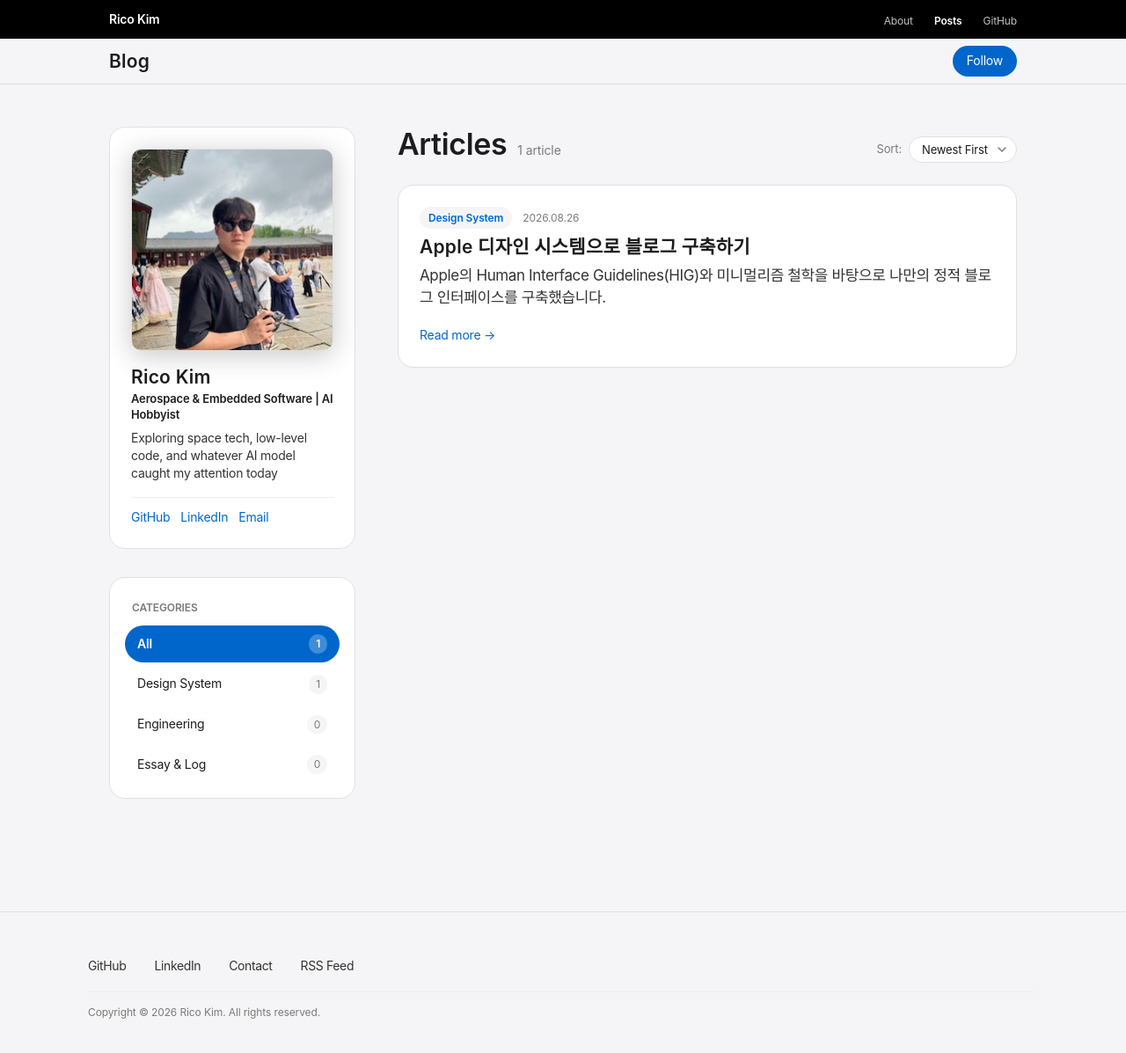
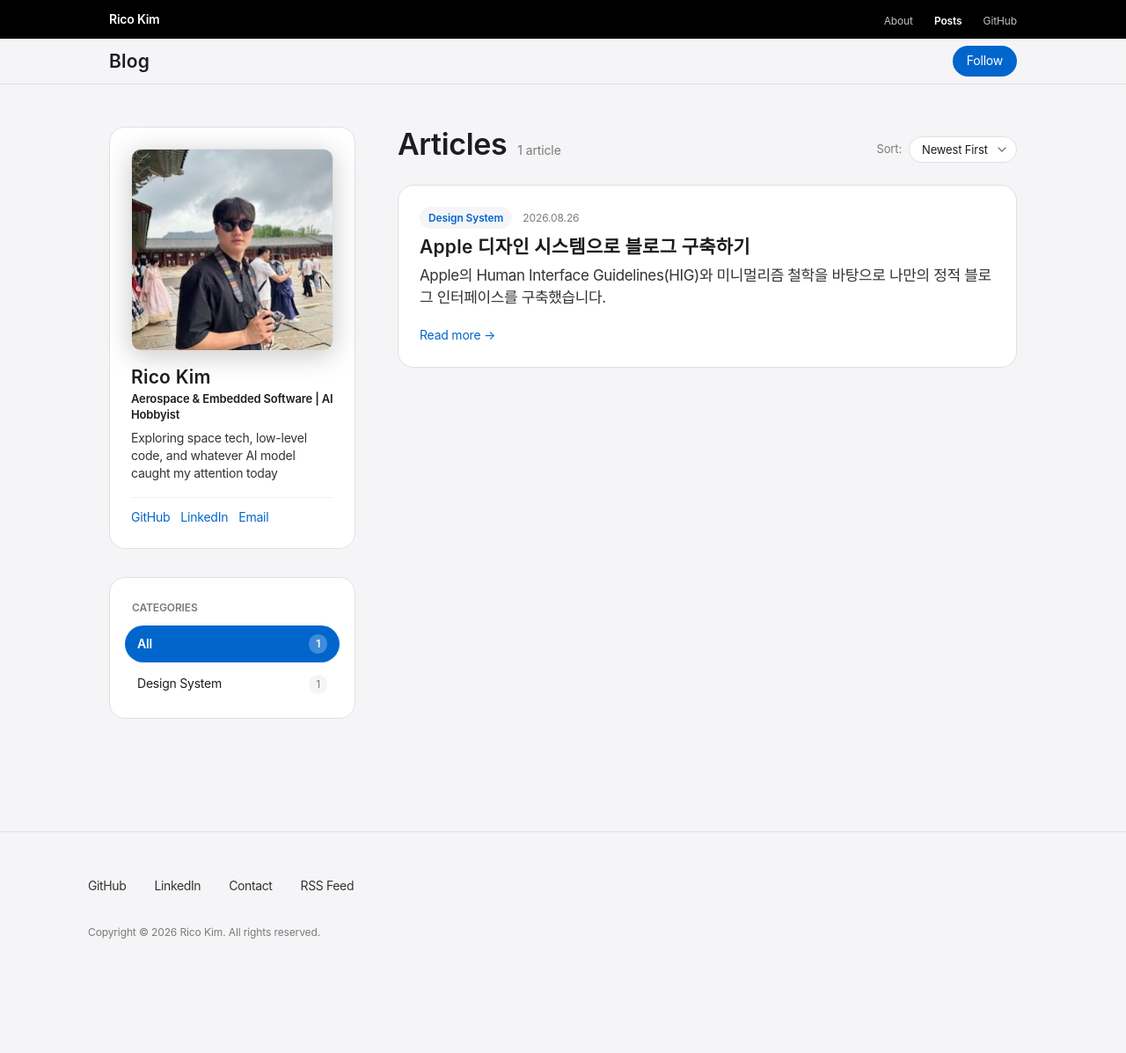
Before and after one commit to RicoKim328/RicoKim328.github.io, a Jekyll site: the page built from index.html, in a window 1280 px wide and 1221 px high. Shown: the top 1197 px of the window at 88% size. Built offline with Jekyll 4.4.1, drawn with Linux system fonts in a browser that asks for light colours; some web fonts are replaced.

Commit message:
Clean up Jekyll assets, RSS feed, and dynamic categories
Move images to assets/images with space-free names, add feed.xml
and Gemfile/.gitignore, and generate sidebar categories from posts.

Co-authored-by: Rico Kim <hzspir@gmail.com>

```diff
--- /dev/null
+++ b/Gemfile
@@ -0,0 +1,4 @@
+source "https://rubygems.org"
+
+gem "github-pages", group: :jekyll_plugins
+gem "webrick", "~> 1.8"
--- a/_config.yml
+++ b/_config.yml
@@ -14,3 +14,11 @@ highlighter: rouge
 kramdown:
   input: GFM
   syntax_highlighter: rouge
+
+exclude:
+  - Gemfile
+  - Gemfile.lock
+  - vendor
+  - README.md
+  - DESIGN-apple.md
+  - .gitignore
--- a/_includes/sidebar.html
+++ b/_includes/sidebar.html
@@ -2,7 +2,7 @@
   <!-- Profile Card -->
   <section class="profile-card">
     <div class="profile-avatar-container">
-      <img src="{{ '/Picture/profile.jpg' | relative_url }}" alt="{{ site.name }} Profile" class="profile-avatar">
+      <img src="{{ '/assets/images/profile.jpg' | relative_url }}" alt="{{ site.name }} Profile" class="profile-avatar">
     </div>
     <h2 class="profile-name">{{ site.name }}</h2>
     <div class="profile-tagline">Aerospace &amp; Embedded Software | AI Hobbyist</div>
@@ -14,34 +14,27 @@
     </div>
   </section>
 
-  <!-- Category Filter List -->
+  <!-- Category Filter List (generated from posts) -->
   <nav class="category-card" aria-label="Blog Categories">
     <div class="category-card-header">Categories</div>
     <ul class="category-list" id="category-list">
       <li class="category-item active" data-category="All">
         <a href="{% if page.url != '/' %}{{ '/' | relative_url }}{% else %}#posts{% endif %}" onclick="if (typeof selectCategory === 'function') { selectCategory('All'); return false; }">
           <span>All</span>
-          <span class="category-count" id="count-all">0</span>
+          <span class="category-count" id="count-all">{{ site.posts.size }}</span>
         </a>
       </li>
-      <li class="category-item" data-category="Design System">
-        <a href="{% if page.url != '/' %}{{ '/' | relative_url }}{% else %}#posts{% endif %}" onclick="if (typeof selectCategory === 'function') { selectCategory('Design System'); return false; }">
-          <span>Design System</span>
-          <span class="category-count" id="count-design-system">0</span>
+      {% assign sorted_categories = site.categories | sort %}
+      {% for category in sorted_categories %}
+      {% assign cat_name = category[0] %}
+      {% assign cat_posts = category[1] %}
+      <li class="category-item" data-category="{{ cat_name | escape }}">
+        <a href="{% if page.url != '/' %}{{ '/' | relative_url }}{% else %}#posts{% endif %}" onclick="if (typeof selectCategory === 'function') { selectCategory({{ cat_name | jsonify }}); return false; }">
+          <span>{{ cat_name | escape }}</span>
+          <span class="category-count">{{ cat_posts.size }}</span>
         </a>
       </li>
-      <li class="category-item" data-category="Engineering">
-        <a href="{% if page.url != '/' %}{{ '/' | relative_url }}{% else %}#posts{% endif %}" onclick="if (typeof selectCategory === 'function') { selectCategory('Engineering'); return false; }">
-          <span>Engineering</span>
-          <span class="category-count" id="count-engineering">0</span>
-        </a>
-      </li>
-      <li class="category-item" data-category="Essay &amp; Log">
-        <a href="{% if page.url != '/' %}{{ '/' | relative_url }}{% else %}#posts{% endif %}" onclick="if (typeof selectCategory === 'function') { selectCategory('Essay & Log'); return false; }">
-          <span>Essay &amp; Log</span>
-          <span class="category-count" id="count-essay-log">0</span>
-        </a>
-      </li>
+      {% endfor %}
     </ul>
   </nav>
 </aside>
--- a/about.html
+++ b/about.html
@@ -35,7 +35,7 @@ permalink: /about/
         <!-- Item 1: Master's Degree -->
         <li class="timeline-item">
           <div class="timeline-logo-container">
-            <img src="{{ '/Picture/PNU%20Symbol.jpg' | relative_url }}" alt="Pusan National University" class="timeline-logo">
+            <img src="{{ '/assets/images/pnu-symbol.jpg' | relative_url }}" alt="Pusan National University" class="timeline-logo">
           </div>
           <div class="timeline-content">
             <div class="timeline-title">Pusan National University</div>
@@ -47,7 +47,7 @@ permalink: /about/
         <!-- Item 2: Bachelor's Degree -->
         <li class="timeline-item">
           <div class="timeline-logo-container">
-            <img src="{{ '/Picture/PNU%20Symbol.jpg' | relative_url }}" alt="Pusan National University" class="timeline-logo">
+            <img src="{{ '/assets/images/pnu-symbol.jpg' | relative_url }}" alt="Pusan National University" class="timeline-logo">
           </div>
           <div class="timeline-content">
             <div class="timeline-title">Pusan National University</div>
@@ -59,7 +59,7 @@ permalink: /about/
         <!-- Item 3: Embedded Software -->
         <li class="timeline-item">
           <div class="timeline-logo-container">
-            <img src="{{ '/Picture/PNU%20Symbol.jpg' | relative_url }}" alt="Pusan National University" class="timeline-logo">
+            <img src="{{ '/assets/images/pnu-symbol.jpg' | relative_url }}" alt="Pusan National University" class="timeline-logo">
           </div>
           <div class="timeline-content">
             <div class="timeline-title">Pusan National University</div>
--- a/index.html
+++ b/index.html
@@ -30,11 +30,12 @@ active_nav: "posts"
   <!-- Articles List Container -->
   <div id="articles-container" class="articles-container">
     {% for post in site.posts %}
-    <article class="post-article-item" data-category="{{ post.category | default: 'All' }}" data-date="{{ post.date | date: '%Y-%m-%d' }}">
+    {% assign post_category = post.category | default: post.categories.first %}
+    <article class="post-article-item" data-category="{{ post_category | default: 'Uncategorized' | escape }}" data-date="{{ post.date | date: '%Y-%m-%d' }}">
       <a href="{{ post.url | relative_url }}" class="post-card">
         <div class="post-meta">
-          {% if post.category %}
-          <span class="post-chip">{{ post.category }}</span>
+          {% if post_category %}
+          <span class="post-chip">{{ post_category | escape }}</span>
           {% endif %}
           <time class="post-date" datetime="{{ post.date | date_to_xmlschema }}">{{ post.date | date: "%Y.%m.%d" }}</time>
         </div>
```
Also changed, not shown: feed.xml (added, +24 -0 lines), README.md, assets/images/pnu-symbol.jpg (renamed from Picture/PNU Symbol.jpg), assets/images/profile.jpg (renamed from Picture/profile.jpg), 1 other file.
